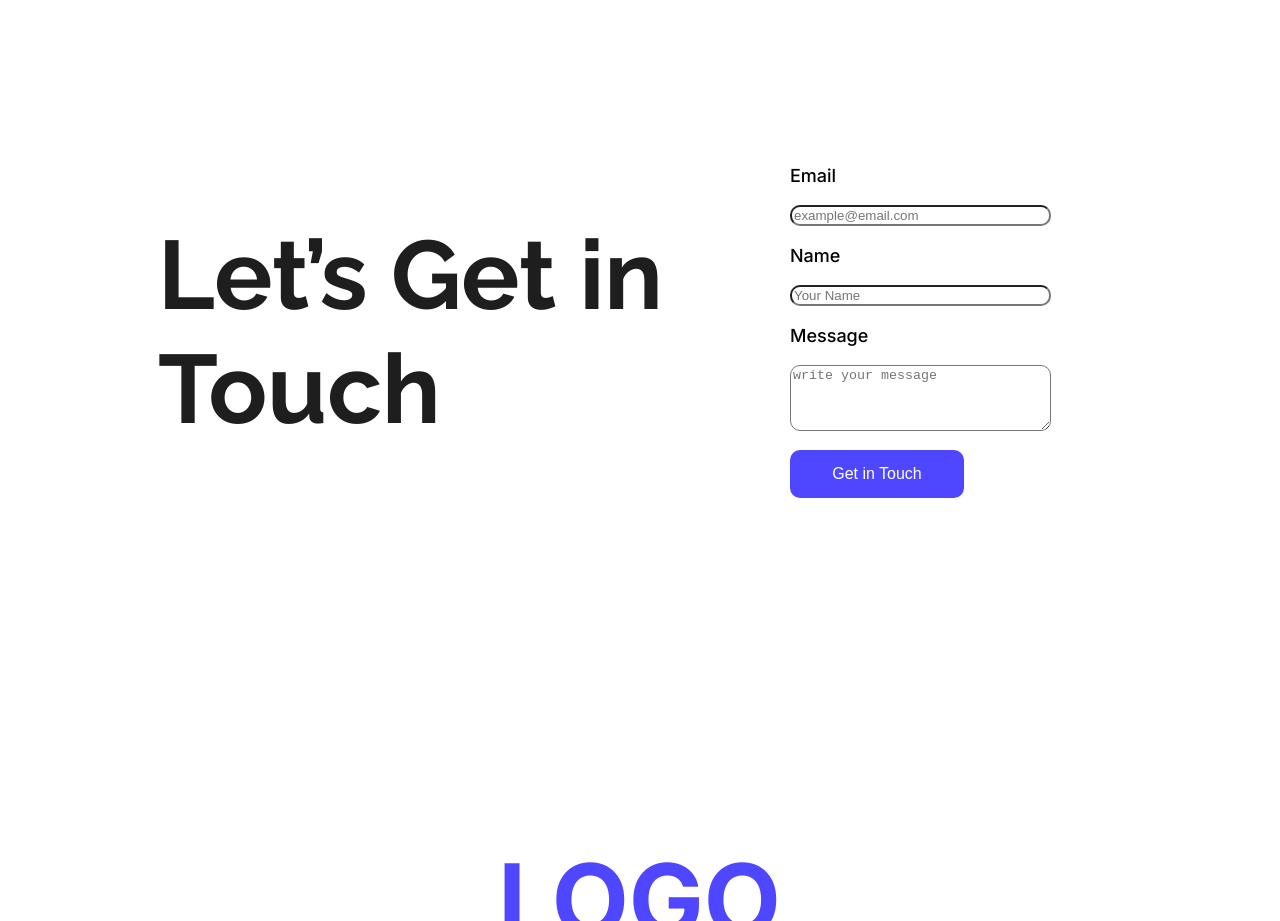
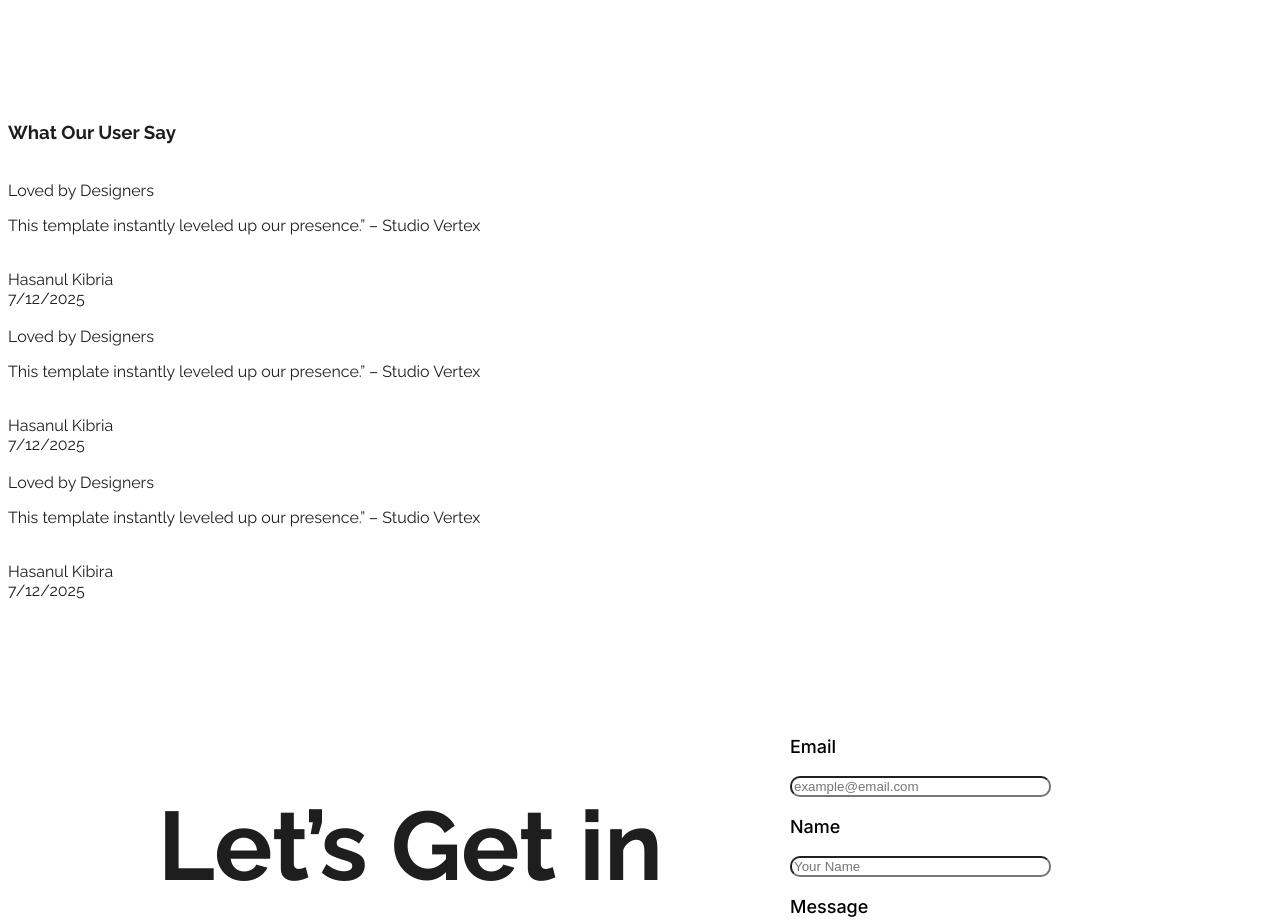
Before and after one commit to HKDigital360/Hasanul-Kibria-B12A01, a plain HTML site: page index.html in a window 1280 px wide. Shown: the part 1980-2901 px from the top of the page. Drawn offline with Linux system fonts and the light colour scheme.

Commit message:
review section start

```diff
--- a/index.html
+++ b/index.html
@@ -67,10 +67,48 @@
     <p class="user-activity">Satisfaction Rate</p>
  </div>
  </div>
-<!--Let’s Get In Touch Section  -->
+
 
 </section>
 
+ <!-- our users Review section -->
+<section class="review">
+    <h3 class="review-title">What Our User Say</h3>
+    <div class="review-container">
+
+  <!-- .reviews*3>img+.reviews-title+p.reviews-description+img+.reviewer-name+.date -->
+  <div class="reviews">
+    <img src="" alt="">
+    <div class="reviews-title">Loved by Designers</div>
+    <p class="reviews-description">This template instantly leveled up our presence.” – Studio Vertex</p>
+    <img src="" alt="">
+    <div class="reviewer-name">Hasanul Kibria</div>
+    <div class="date">7/12/2025</div>
+  </div>
+  <div class="reviews">
+    <img src="" alt="">
+    <div class="reviews-title">Loved by Designers</div>
+    <p class="reviews-description">This template instantly leveled up our presence.” – Studio Vertex</p>
+    <img src="" alt="">
+    <div class="reviewer-name">Hasanul Kibria</div>
+    <div class="date">7/12/2025</div>
+  </div>
+  <div class="reviews">
+    <img src="" alt="">
+    <div class="reviews-title">Loved by Designers</div>
+    <p class="reviews-description">This template instantly leveled up our presence.” – Studio Vertex</p>
+    <img src="" alt="">
+    <div class="reviewer-name">Hasanul Kibira</div>
+    <div class="date">7/12/2025</div>
+  </div>
+
+    </div>
+
+
+
+</section>
+
+<!--Let’s Get In Touch Section  -->
 <section class="form-sections">
     <div class="form-section">
         <h3 class="form-touch-title">Let’s Get in <br>Touch</h3>
```
